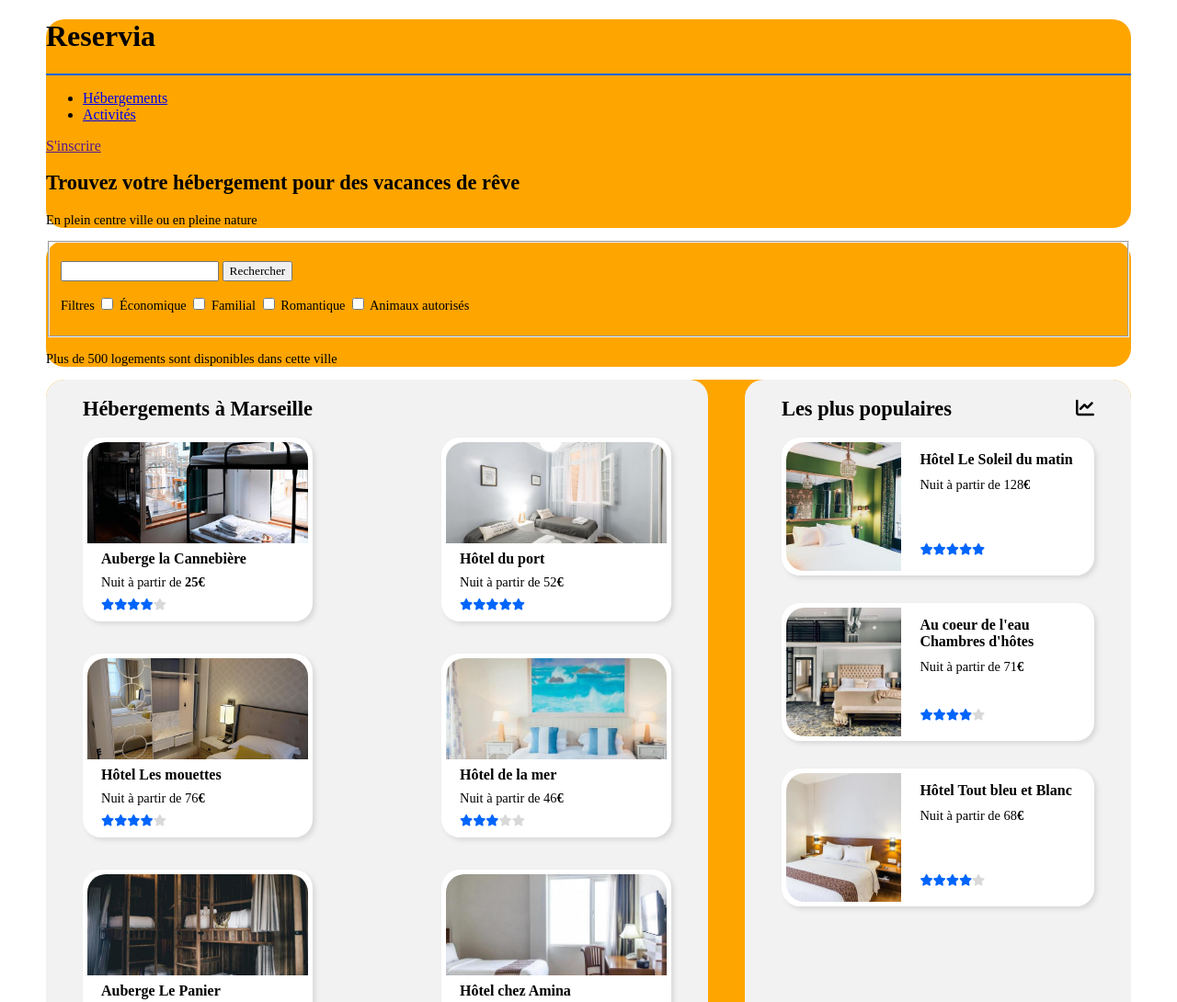
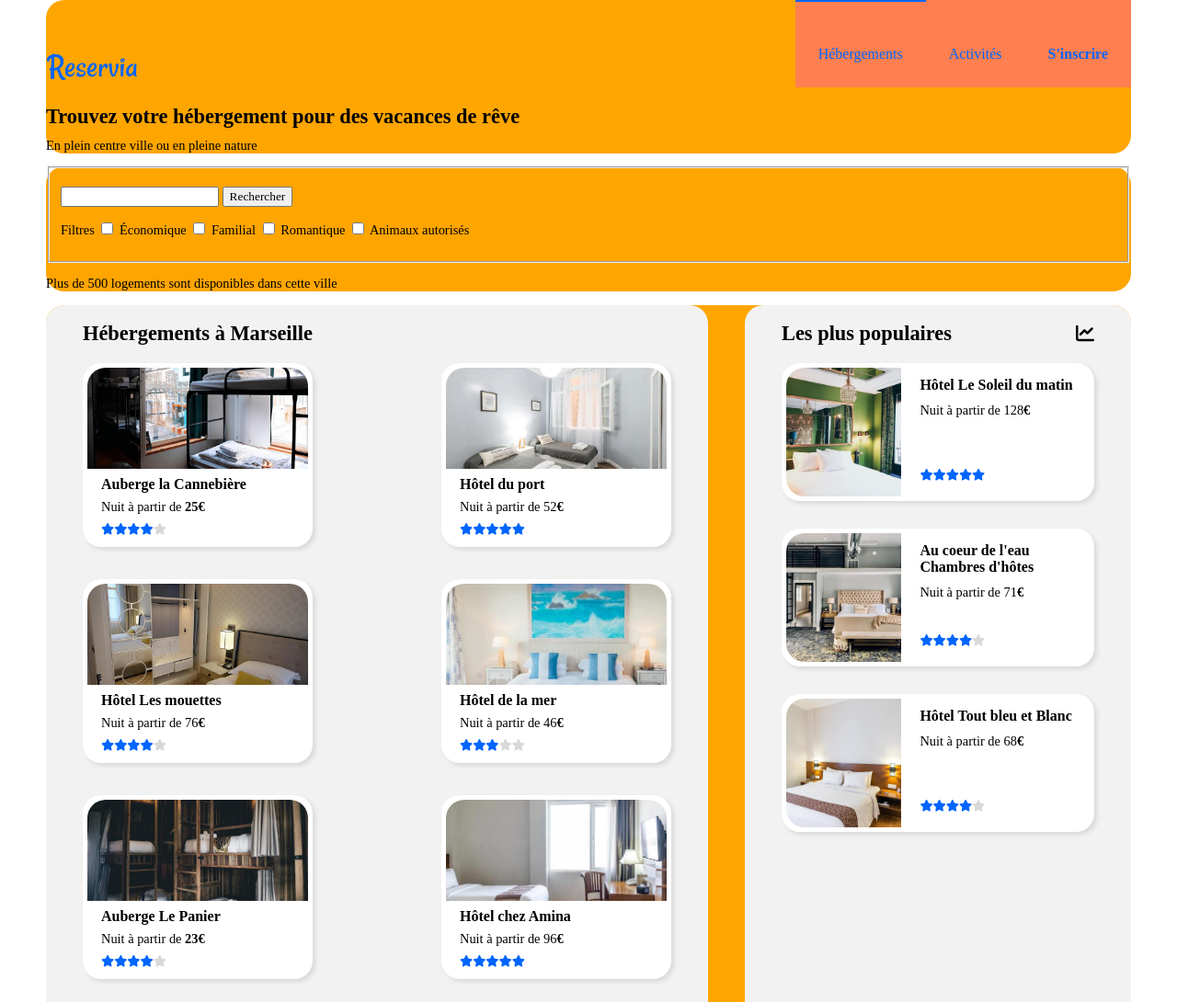
Before and after one commit to JeremyLB2357/JeremyLeBosser_2_23012021, a plain HTML site: page index.html in a window 1280 px wide. Shown: the top 1090 px of the page at 92% size. Drawn offline with Linux system fonts and the light colour scheme; a web font is replaced by a local one.

Commit message:
build : ajout du logo et mise en page des éléments

```diff
--- a/index.html
+++ b/index.html
@@ -9,14 +9,14 @@
 
     <body>
         <header>
-            <h1>Reservia</h1>    <!--A la place du titre, ici il faudra mettre l'image reservia, ou pas ?-->
+            <img class="logo_reservia" src="images/Reservia@3x.png" alt="logo Réservia">
+
             <nav>
-                <ul>
-                    <li><a href="#liste hebergement">Hébergements</a></li>
-                    <li><a href="#liste activite">Activités</a></li>
-                </ul>
+                <a class="ancre_hebergement" href="#liste hebergement">Hébergements</a>
+                <a href="#liste activite">Activités</a>
+                <a id="inscription" href="">S'inscrire</a>
             </nav>
-            <a id="inscription" href="">S'inscrire</a>
+
             <h2>Trouvez votre hébergement pour des vacances de rêve</h2>
             <p>En plein centre ville ou en pleine nature</p>
         </header>
--- a/styles.css
+++ b/styles.css
@@ -31,11 +31,42 @@ section, header {
     background-color: orange;
     border-radius: 20px;
 }
-
+.logo_reservia {
+    height: 45px;
+    width: 100px;
+    float: left;
+    margin-top: 50px;
+}
 nav {
-    border-top: 2px #0065FC solid;
+    display: flex;
+    justify-content: flex-end;
+    flex-wrap: wrap;
 }
 
+nav a {
+    text-decoration: none;
+    color: #0065FC;
+    background-color: coral;
+    height: 45px;
+    padding: 50px 25px 0 25px;
+}
+
+.ancre_hebergement {
+    border-top: 2px #0065FC solid;
+    padding-top: 48px;
+}
+
+#inscription {
+    font-weight: bold;
+}
+
+header h2 {
+    margin-bottom: 10px;
+}
+header p {
+    margin-top: 0;
+}
+}
 footer {
     background-color: #F2F2F2;
     width: 80%;
```
Also changed, not shown: images/Reservia@3x.png (added).
